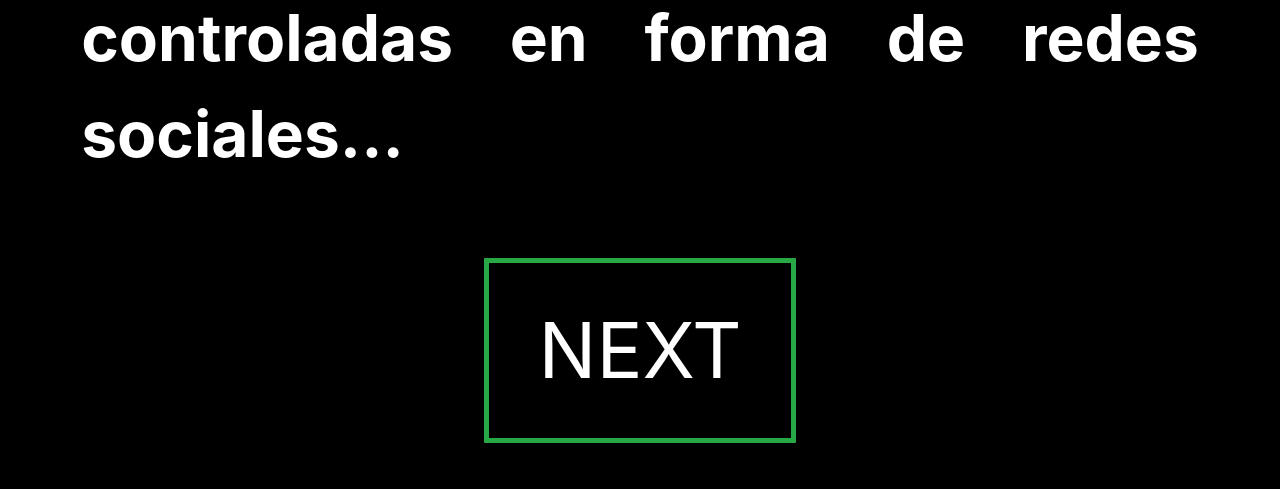
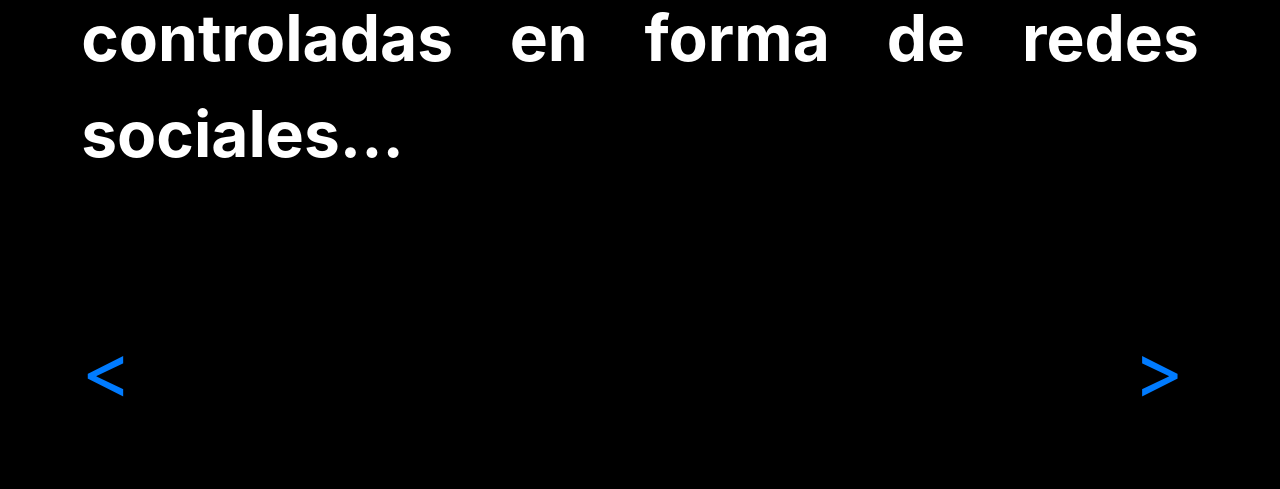
Before and after one commit to Lingsita/mrrobot-scavenger-hunt, a Django app: template templates/story/intro2.html in a window 1280 px wide. Shown: the part 1400-1889 px from the top of the page. After the commit the page ends 1797 px from the top, so only its background shows below. Run offline with Django 3.2, Linux system fonts and the light colour scheme; the template is opened without the code that fills it: most values are stand-ins (such as "Sample title", 1, 10 or a date in 2020).

Commit message:
WIP: Started using "arrows" for intro in template #2

```diff
--- a/templates/story/intro1.html
+++ b/templates/story/intro1.html
@@ -13,8 +13,8 @@
     </p>
     <img style="width: 100%;" src="{% static "DEM-LOGO.png" %}">
   </div>
-    <br/>
-    <br/>
+  <br/>
+  <br/>
   <div class="text-center">
     <p><a class="btn btn-success mode-{{mode}}" href="{% url 'story' 2 %}">NEXT</a></p>
   </div>
--- a/templates/story/intro2.html
+++ b/templates/story/intro2.html
@@ -14,7 +14,13 @@
       <br/>
     </p>
   </div>
-  <div class="text-center">
-    <p><a class="btn btn-success mode-{{mode}}" href="{% url 'story' 3 %}">NEXT</a></p>
+  <br/>
+  <div class="row mode-{{mode}}">
+    <div class="col-sm-11">
+      <p><a class="mode-{{mode}}" href="{% url 'story' 1 %}"> < </a></p>
+    </div>
+    <div class="col-sm-1 col-sm-offset-10">
+      <p><a class="mode-{{mode}}" href="{% url 'story' 3 %}"> > </a></p>
+    </div>
   </div>
 {% endblock %}
```
